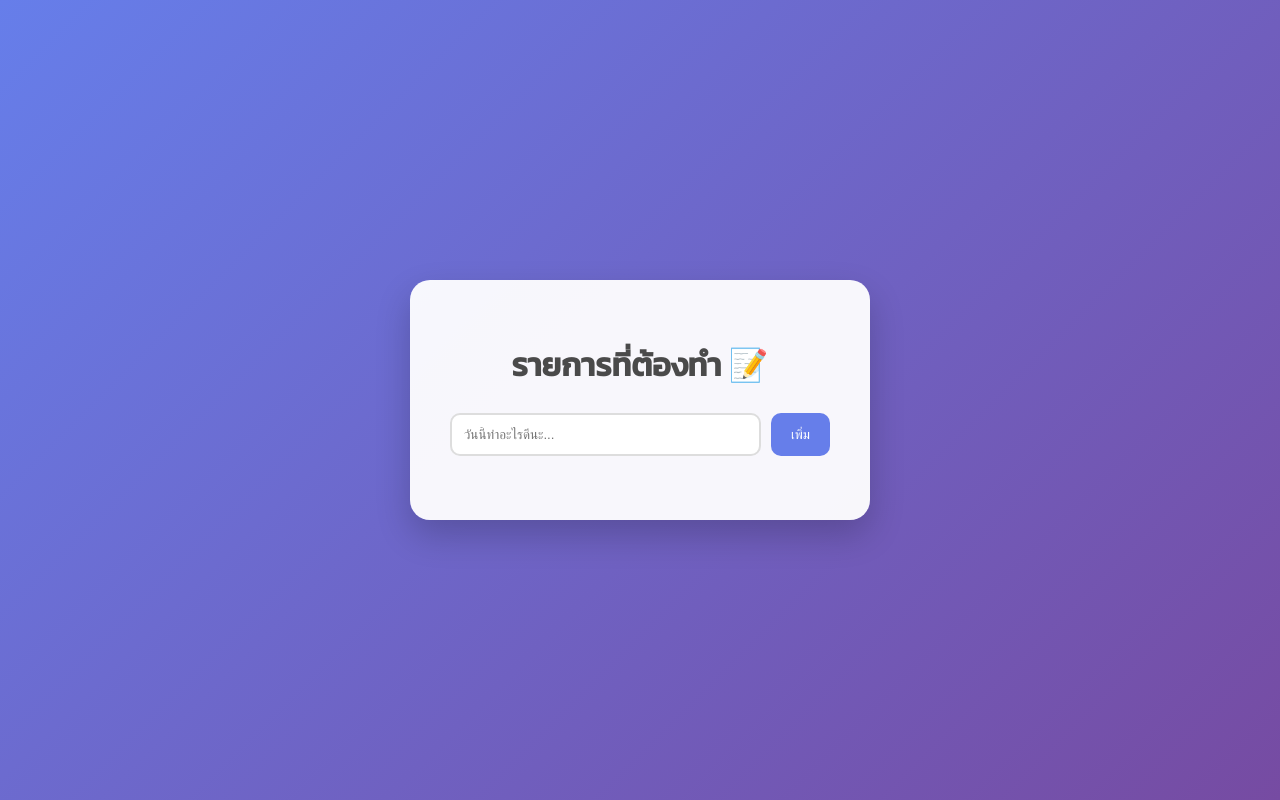
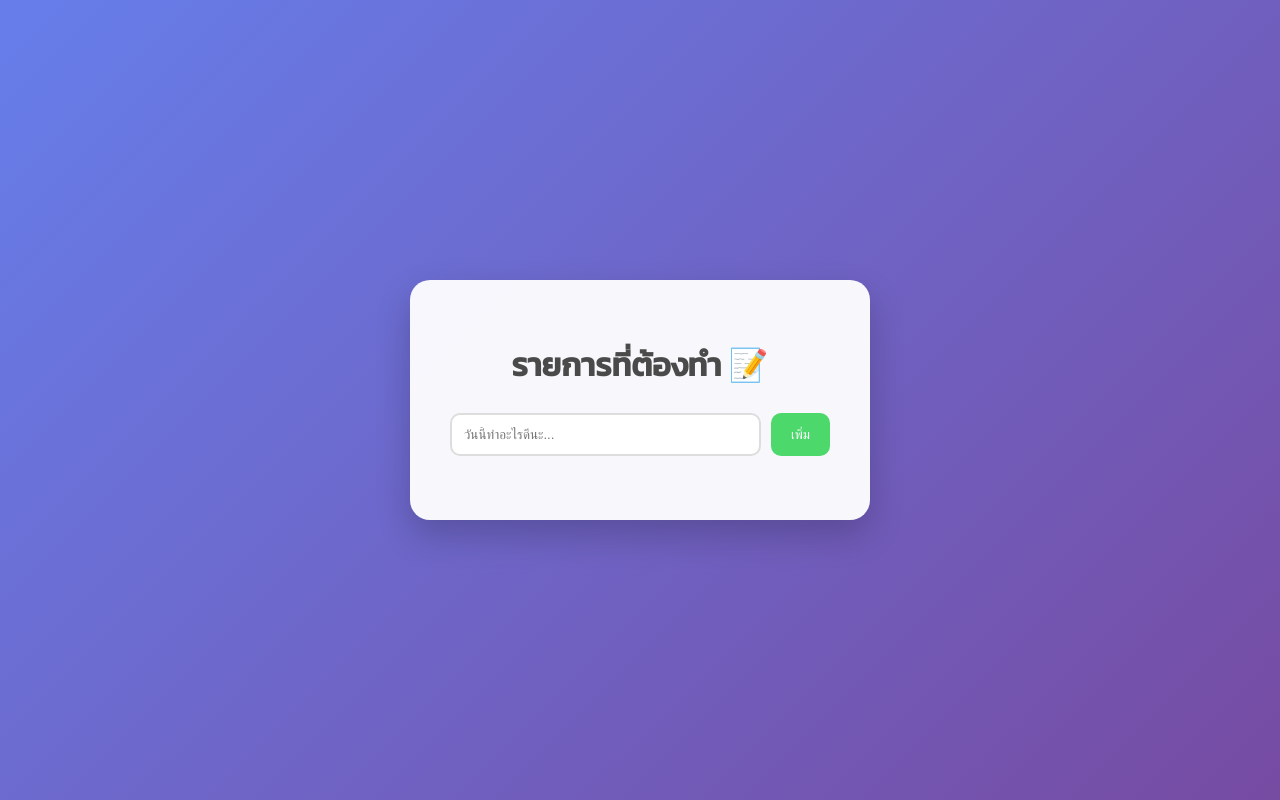
Before and after one commit to Kritsana-Kraiwitanusorn/my-smart-todo, a plain HTML site: page index.html in a window 1280 px wide. Drawn offline with Linux system fonts and the light colour scheme.

Commit message:
Add files via upload

```diff
--- a/style.css
+++ b/style.css
@@ -44,7 +44,7 @@ input:focus {
 
 button#add-btn {
     padding: 10px 20px;
-    background: #667eea;
+    background: #4cd86b;
     color: white;
     border: none;
     border-radius: 10px;
@@ -53,7 +53,7 @@ button#add-btn {
 }
 
 button#add-btn:hover {
-    background: #5a6fd6;
+    background: #8cf0a1;
     transform: translateY(-2px);
 }
 
```
